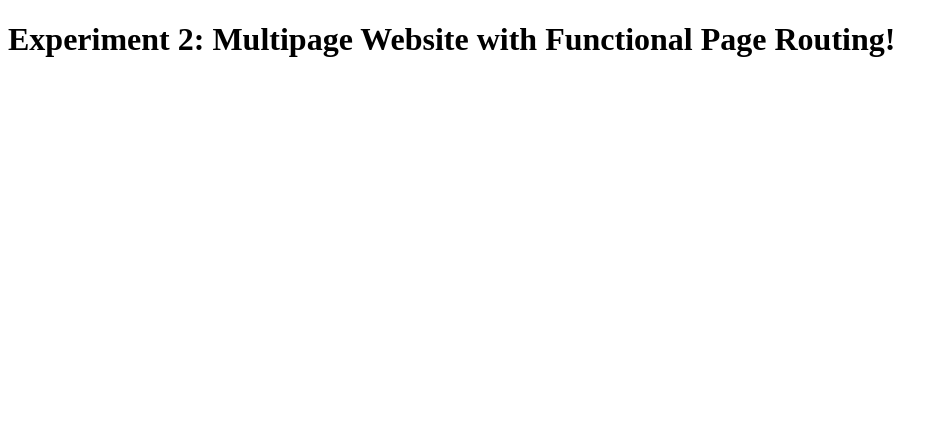
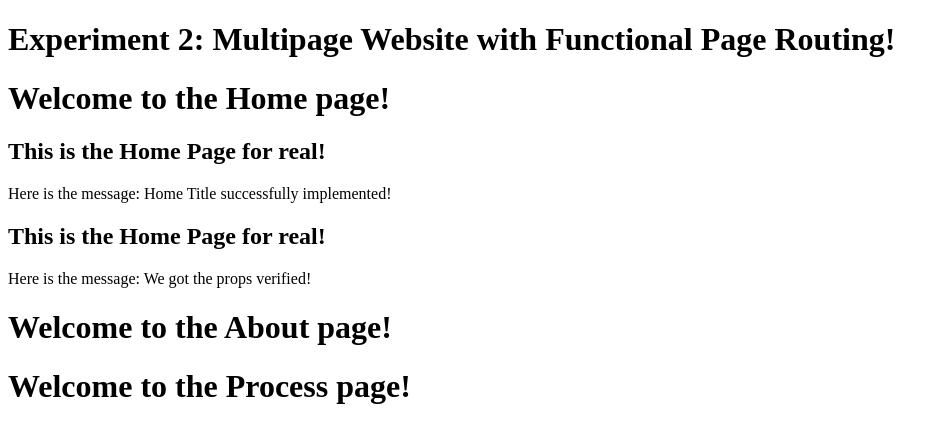
Before and after one commit to TechEvolvace/experiments-with-react, a React (Vite) app in the folder Experiment 2/multi-page-website/: page / in a window 1280 px wide. Shown: the top 442 px of the page, without its empty margins (0-948 px from the left). Built offline with nearby package versions, Linux system fonts and the light colour scheme.

Commit message:
Imported all of the webpages components from new webpages.js file!

```diff
--- a/Experiment 2/multi-page-website/src/App.jsx
+++ b/Experiment 2/multi-page-website/src/App.jsx
@@ -1,10 +1,19 @@
 // import './App.css'
+
+// This works because the index.js inside Webpages export the React components to here.
+// import {Home, About, Process} from "./Webpages";
+
+// This works because it directly access the Home component stored in this location specified in this absolute path.
+import {Home, About, Process} from "./Webpages/webpages.js";
 
 function App() {
 
   return (
     <>
       <h1>Experiment 2: Multipage Website with Functional Page Routing!</h1>
+      <Home />
+      <About />
+      <Process />
     </>
   )
 }
```
